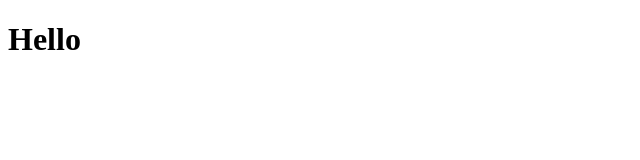
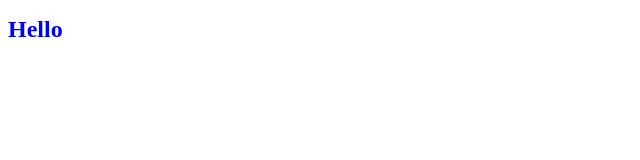
Before and after one commit to Benuttym/weather-app, a plain HTML site: page index.html in a window 1280 px wide. Shown: the whole page, without its empty margins (0-640 px from the left). Drawn offline with Linux system fonts and the light colour scheme.

Commit message:
JS and CSS

```diff
--- a/index.html
+++ b/index.html
@@ -5,8 +5,10 @@
   <meta http-equiv="X-UA-Compatible" content="IE=edge">
   <meta name="viewport" content="width=device-width, initial-scale=1.0">
   <title>Document</title>
+  <link rel="stylesheet" href="style.css">
 </head>
 <body>
   <h1>Hello</h1>
+  <script src="script.js"></script>
 </body>
 </html>
--- /dev/null
+++ b/style.css
@@ -0,0 +1,4 @@
+h1 {
+  color: blue;
+  font-size: 24px;
+}
```
Also changed, not shown: script.js (added).
